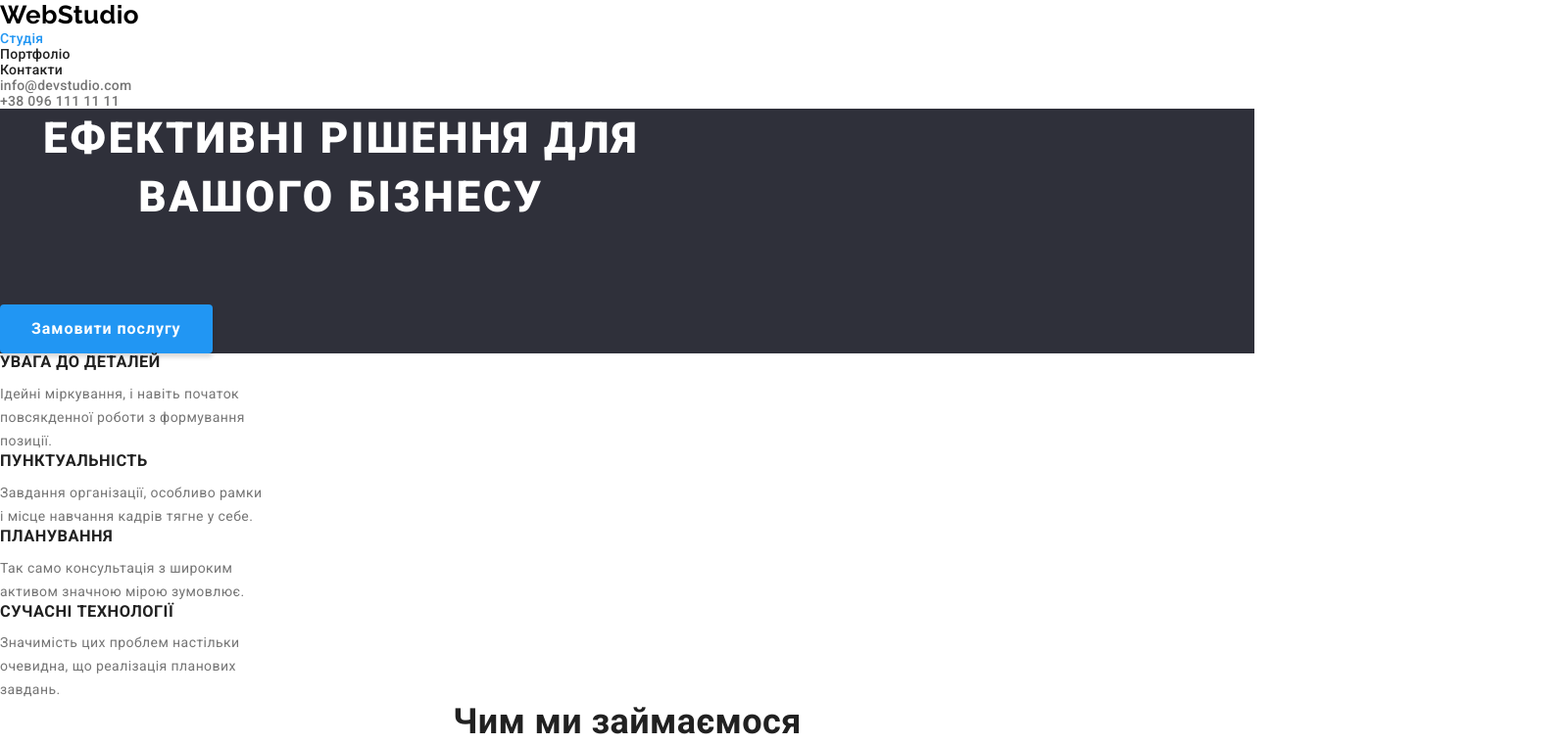
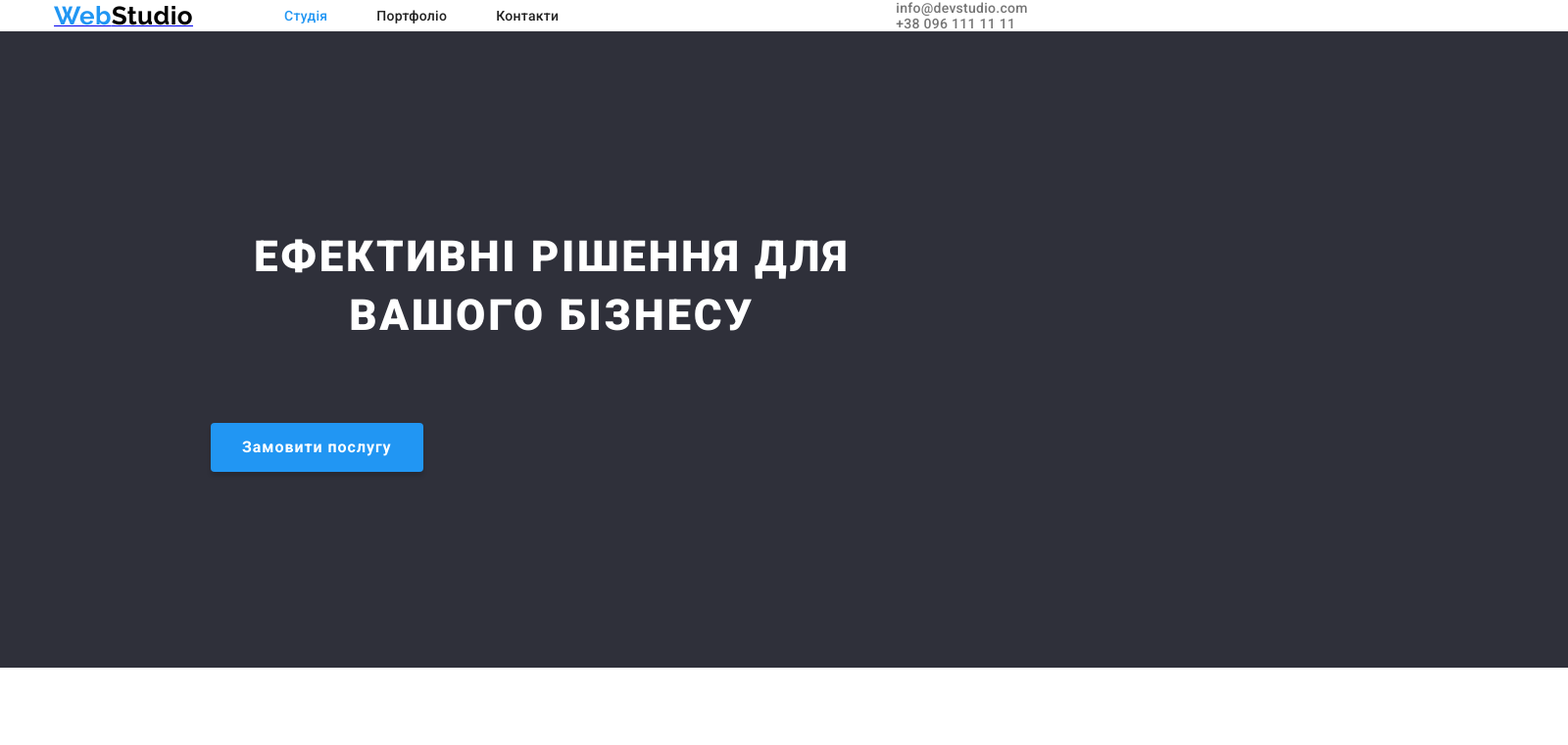
Before and after one commit to AnnaBabeshko/goit-markup-hw-03, a plain HTML site: page index.html in a window 1280 px wide. Shown: the top 761 px of the page at 98% size, 1600 px wide, since content can reach past the window. Drawn offline with nearby package versions, Linux system fonts and the light colour scheme.

Commit message:
hiro-btn

```diff
--- a/css/styles.css
+++ b/css/styles.css
@@ -28,7 +28,7 @@ h1, h2, h3, p {
     padding: 0;
 }
 
-img {
+.img {
     display: block;
 }
 
@@ -36,9 +36,22 @@ img {
 
 /*---------------------HEADER---------------------------------------*/
 
-.header-item {background-color: var(--background-color);
+.header {background-color: var(--background-color);
+    display: flex;
+}
+.header-container {
+    display: flex;
+    align-items: center;
+}
+.header-link {
+    margin-right: 93px;
 }
 
+.list-nav {
+    margin-right: 344px;
+    display: flex;
+    gap: 50px;
+}
 .logo-blu {
     font-family: 'Raleway';
     font-weight: 700;
@@ -76,17 +89,28 @@ img {
     font-weight: 500;
     line-height: calc(16/14);
     letter-spacing: 0.02em;
-    color: var(--title-text-color);}
+    color: var(--title-text-color);
+    margin-left: auto;
+}
 .descr-list:hover,
 .descr-list:focus {color: var(--accent-color);
 }
 
 /*-------------------------------HIRO------------------*/
 
-.hiro-item {background-color: var(--dark-background-color);}
+.hiro-item {background-color: var(--dark-background-color);
+    width: 1600px;
+    padding-top: 200px;
+    padding-bottom: 200px;
+    text-align: center;
+    align-items: center;
+}
 
 .hiro-uhdertitle {
     width: 696px;
+    height: 120px;
+    left: 452px;
+    top: 280px;
 }
 
 .hiro-title {
@@ -94,7 +118,6 @@ img {
     font-size: 44px;
     line-height: calc(60/44);
     color: var(--background-color);
-    text-align: center;
     text-align: center;
     letter-spacing: 0.06em;
     text-transform: uppercase;
@@ -116,6 +139,11 @@ img {
     border: transparent;
     box-shadow: 0px 4px 4px rgba(0, 0, 0, 0.15);
     border-radius: 4px;
+    display: block;
+    align-items: center;
+    text-align: center;
+    margin-right: auto;
+
 }
 .hiro-btn:hover,
 .hiro-btn:focus {color: var(--primari-text-color);
@@ -133,6 +161,17 @@ img {
      clip-path: inset(50%);
      margin: -1px;
    }
+.section {
+    padding-top: 94px;
+    padding-bottom: 94px;
+}
+.container {
+    width: 1200px;
+    padding-right: 15px;
+    padding-left: 15px;
+    margin-left: auto;
+    margin-right: auto;
+}
 
 .prem-title {
     font-weight: 700;
@@ -149,7 +188,10 @@ img {
 .prem-uhdertitle {
     width: 270px;
 }
-.work {background-color: var(--discript-background-color);}
+.work {background-color: var(--discript-background-color);
+    padding-top: 94px;
+    padding-bottom: 94px;
+}
 
 .title-work {
     font-weight: 700;
@@ -186,7 +228,9 @@ img {
 .logo-footer:hover,
 .logo-footer:focus {color: var(--accent-color);}
 
-.footer-item {background-color: var(--dark-background-color)}
+.footer-item {background-color: var(--dark-background-color);
+    padding-top: 60px;
+    padding-bottom: 60px;}
 
 .kont-link {
     line-height: calc(24/14);
@@ -265,3 +309,11 @@ img {
     line-height: (30/16);
     letter-spacing: 0.03em;
 }
+
+.foot {
+    margin-bottom: 9px;
+}
+
+.foot-logo {
+    margin-bottom: 20px;
+}
--- a/index.html
+++ b/index.html
@@ -13,7 +13,8 @@
       rel="stylesheet"
     />
 
-    <link rel="stylesheet"
+    <link
+      rel="stylesheet"
       href="https://cdnjs.cloudflare.com/ajax/libs/modern-normalize/1.1.0/modern-normalize.min.css"
       integrity="sha512-wpPYUAdjBVSE4KJnH1VR1HeZfpl1ub8YT/NKx4PuQ5NmX2tKuGu6U/JRp5y+Y8XG2tV+wKQpNHVUX03MfMFn9Q=="
       crossorigin="anonymous"
@@ -24,13 +25,14 @@
   </head>
 
   <body>
-    <header class="header-item">
-      <nav>
-        <a href="./index.html" class="logo link"
+    <header class="header">
+      <div class="header-container container">
+        <a class="header-link" href="./index.html" class="logo link"
           ><span class="logo-blu link">Web</span
           ><span class="logo-header link">Studio</span></a
         >
-        <ul class="list">
+        <nav>
+          <ul class="list-nav list">
             <li>
               <a href="./index.html" class="nev-link link current">Студія</a>
             </li>
@@ -42,6 +44,7 @@
             </li>
           </ul>
         </nav>
+
         <ul class="site-descr list">
           <li>
             <a href="mailto:info@devstudio.com" class="descr-list link"
@@ -54,17 +57,23 @@
             >
           </li>
         </ul>
+      </div>
     </header>
 
     <main>
       <!--Герой-->
       <section class="hiro-item">
-        <h1 class="hiro-uhdertitle hiro-title">Ефективні рішення для вашого бізнесу</h1>
+        <div class="container">
+          <h1 class="hiro-uhdertitle hiro-title">
+            Ефективні рішення для вашого бізнесу
+          </h1>
           <button type="button" class="hiro-btn">Замовити послугу</button>
+        </div>
       </section>
 
       <!--Чим ми займаємось-->
-      <section>
+      <section class="section">
+        <div class="container">
           <h2 class="visually-hidden">Наші переваги</h2>
 
           <ul class="prem-uhdertitle list-prem list">
@@ -78,8 +87,8 @@
             <li>
               <h3 class="prem-title">ПУНКТУАЛЬНІСТЬ</h3>
               <p class="prem-text">
-              Завдання організації, особливо рамки і місце навчання кадрів тягне
-              у себе.
+                Завдання організації, особливо рамки і місце навчання кадрів
+                тягне у себе.
               </p>
             </li>
             <li>
@@ -91,24 +100,28 @@
             <li>
               <h3 class="prem-title">СУЧАСНІ ТЕХНОЛОГІЇ</h3>
               <p class="prem-text">
-              Значимість цих проблем настільки очевидна, що реалізація планових
-              завдань.
+                Значимість цих проблем настільки очевидна, що реалізація
+                планових завдань.
               </p>
             </li>
           </ul>
+        </div>
       </section>
 
-      <section>
+      <section class="section">
+        <div class="container">
           <h2 class="title-work">Чим ми займаємося</h2>
           <ul class="list">
             <li><img src="./images/box1.jpg" alt="алгоритм" width="370" /></li>
             <li><img src="./images/box2.jpg" alt="макет" width="370" /></li>
             <li><img src="./images/box3.jpg" alt="кольори" width="370" /></li>
           </ul>
+        </div>
       </section>
 
       <!--Команда-->
       <section class="work">
+        <div class="container">
           <h2 class="title-work">Наша команда</h2>
           <ul class="list">
             <li>
@@ -132,11 +145,13 @@
               <p class="work-text">UI Designer</p>
             </li>
           </ul>
+        </div>
       </section>
     </main>
 
     <!--Контакты-->
     <footer class="footer-item">
+      <div class="container">
         <a href="./index.html" class="logo link"
           ><span class="logo-blu link">Web</span
           ><span class="logo-footer link">Studio</span></a
@@ -149,12 +164,12 @@
                 href="https://goo.gl/maps/duYvpXqUPSrrjTb77"
                 target="_blank"
                 rel="noopener noreferrer nofollow"
-              class="kont-link link"
+                class="foot kont-link link"
                 >м.Київ, пр-т Лесі Українки, 26,</a
               >
             </li>
             <li class="nev-item">
-            <a href="mailto:info@devstudio.com" class="kontakt-link link"
+              <a href="mailto:info@devstudio.com" class="foot kontakt-link link"
                 >info@devstudio.com</a
               >
             </li>
@@ -165,6 +180,7 @@
             </li>
           </ul>
         </address>
+      </div>
     </footer>
   </body>
 </html>
```
Also changed, not shown: portfolio.html (+36 -18 lines). Lines whose indentation alone changed are shown as unchanged.
